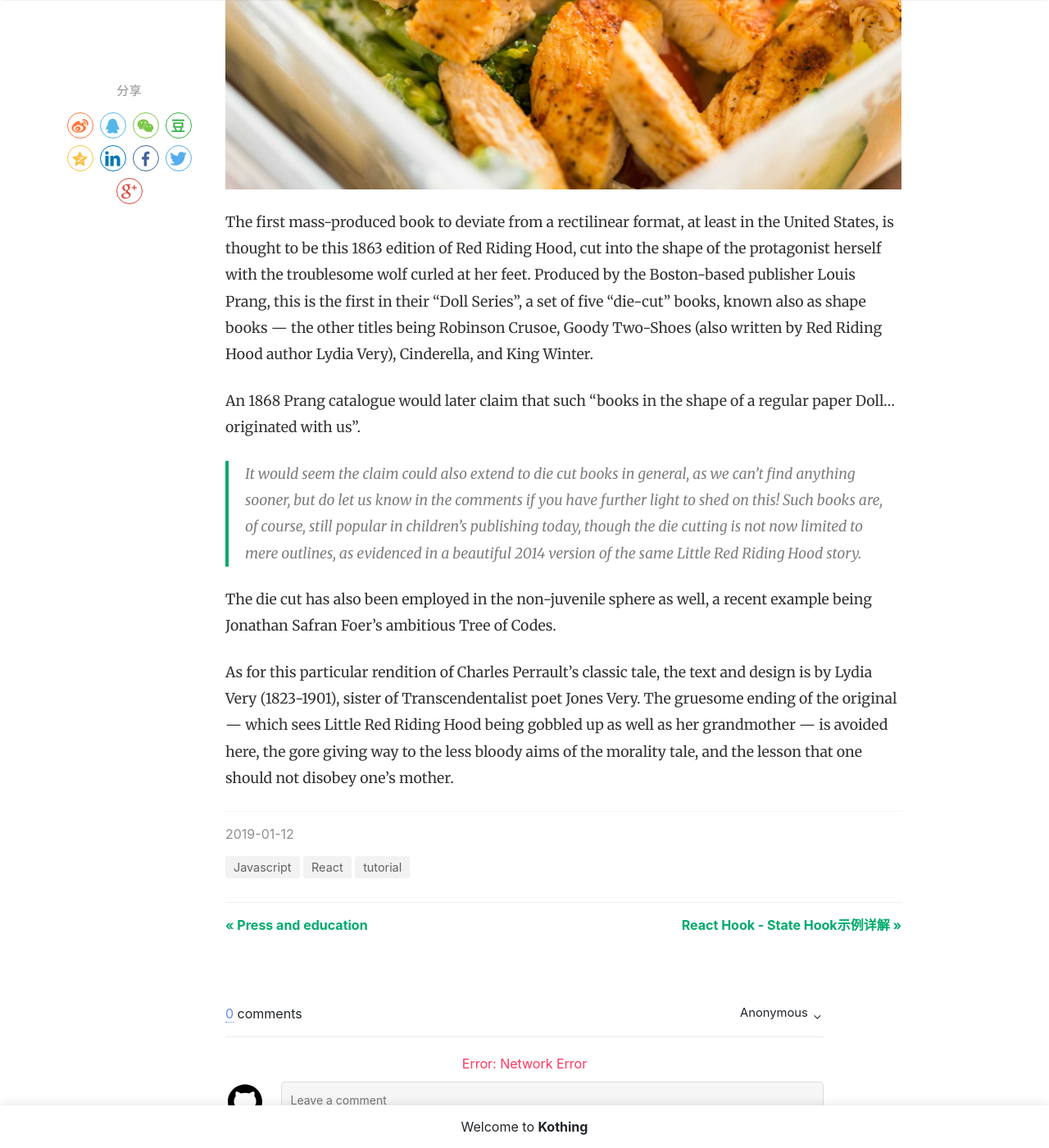
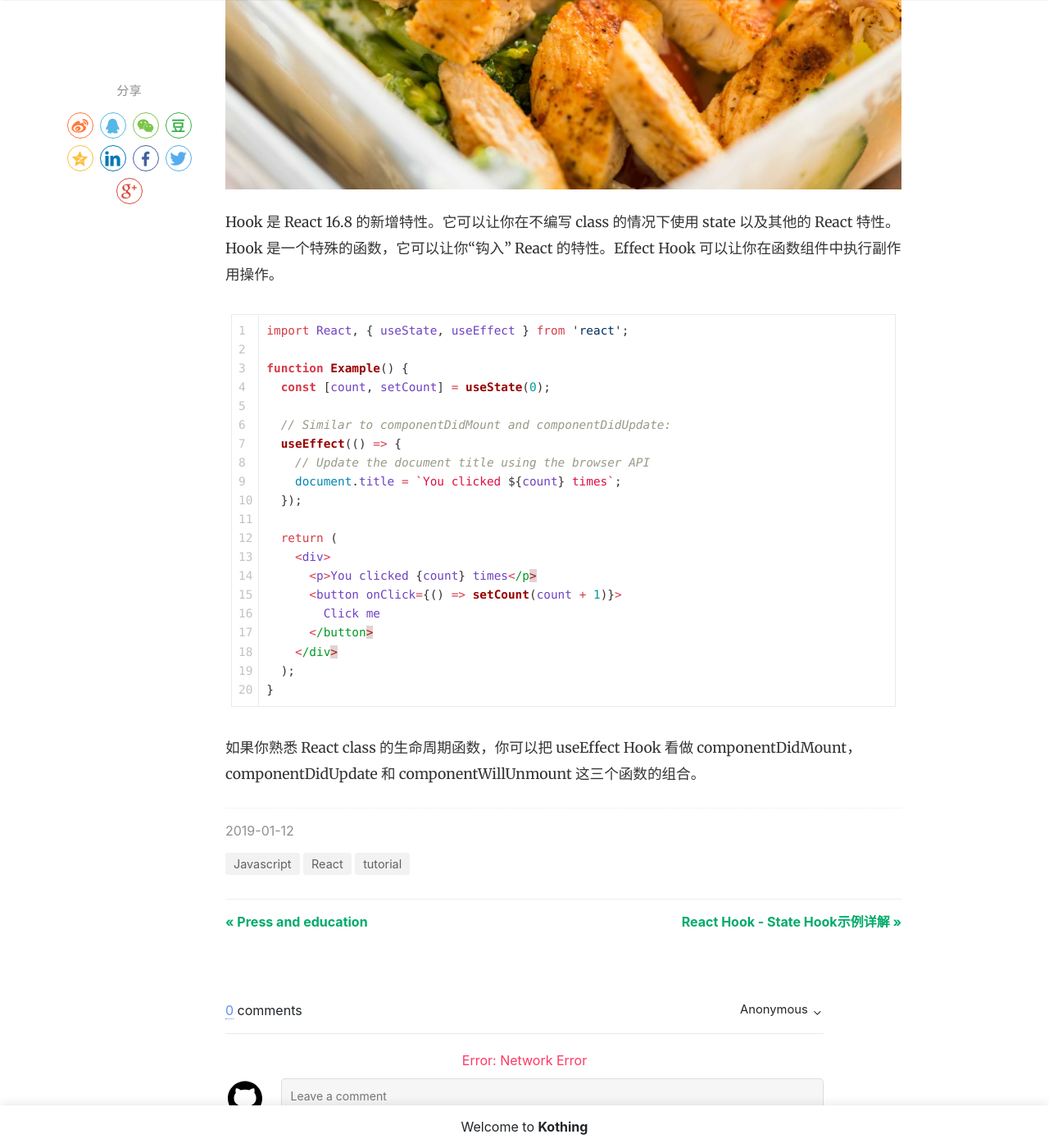
Before and after one commit to kothing/kothing.github.io, a Jekyll site: the page built from _posts/2019-01-12-react-hook-useEffect-hook.md, in a window 1280 px wide and 1400 px high, scrolled down 643 px. Shown: the whole window at 82% size. Built offline with Jekyll 4.4.1, drawn with Linux system fonts in a browser that asks for light colours; nearby versions of some CDN libraries; comment, search, counter and statistics services are not loaded.

Commit message:
Update 2019-01-12-react-hook-useEffect-hook.md

````diff
--- a/_posts/2019-01-12-react-hook-useEffect-hook.md
+++ b/_posts/2019-01-12-react-hook-useEffect-hook.md
@@ -5,12 +5,29 @@ author: Kothing
 categories: [ Javascript, React, tutorial ]
 image: assets/images/1.jpg
 ---
-The first mass-produced book to deviate from a rectilinear format, at least in the United States, is thought to be this 1863 edition of Red Riding Hood, cut into the shape of the protagonist herself with the troublesome wolf curled at her feet. Produced by the Boston-based publisher Louis Prang, this is the first in their “Doll Series”, a set of five “die-cut” books, known also as shape books — the other titles being Robinson Crusoe, Goody Two-Shoes (also written by Red Riding Hood author Lydia Very), Cinderella, and King Winter.
+Hook 是 React 16.8 的新增特性。它可以让你在不编写 class 的情况下使用 state 以及其他的 React 特性。 Hook 是一个特殊的函数，它可以让你“钩入” React 的特性。Effect Hook 可以让你在函数组件中执行副作用操作。
 
-An 1868 Prang catalogue would later claim that such “books in the shape of a regular paper Doll… originated with us”.
+```js
+import React, { useState, useEffect } from 'react';
 
-> It would seem the claim could also extend to die cut books in general, as we can’t find anything sooner, but do let us know in the comments if you have further light to shed on this! Such books are, of course, still popular in children’s publishing today, though the die cutting is not now limited to mere outlines, as evidenced in a beautiful 2014 version of the same Little Red Riding Hood story.
+function Example() {
+  const [count, setCount] = useState(0);
 
-The die cut has also been employed in the non-juvenile sphere as well, a recent example being Jonathan Safran Foer’s ambitious Tree of Codes.
+  // Similar to componentDidMount and componentDidUpdate:
+  useEffect(() => {
+    // Update the document title using the browser API
+    document.title = `You clicked ${count} times`;
+  });
 
-As for this particular rendition of Charles Perrault’s classic tale, the text and design is by Lydia Very (1823-1901), sister of Transcendentalist poet Jones Very. The gruesome ending of the original — which sees Little Red Riding Hood being gobbled up as well as her grandmother — is avoided here, the gore giving way to the less bloody aims of the morality tale, and the lesson that one should not disobey one’s mother.
+  return (
+    <div>
+      <p>You clicked {count} times</p>
+      <button onClick={() => setCount(count + 1)}>
+        Click me
+      </button>
+    </div>
+  );
+}
+```
+
+如果你熟悉 React class 的生命周期函数，你可以把 useEffect Hook 看做 componentDidMount，componentDidUpdate 和 componentWillUnmount 这三个函数的组合。
````
